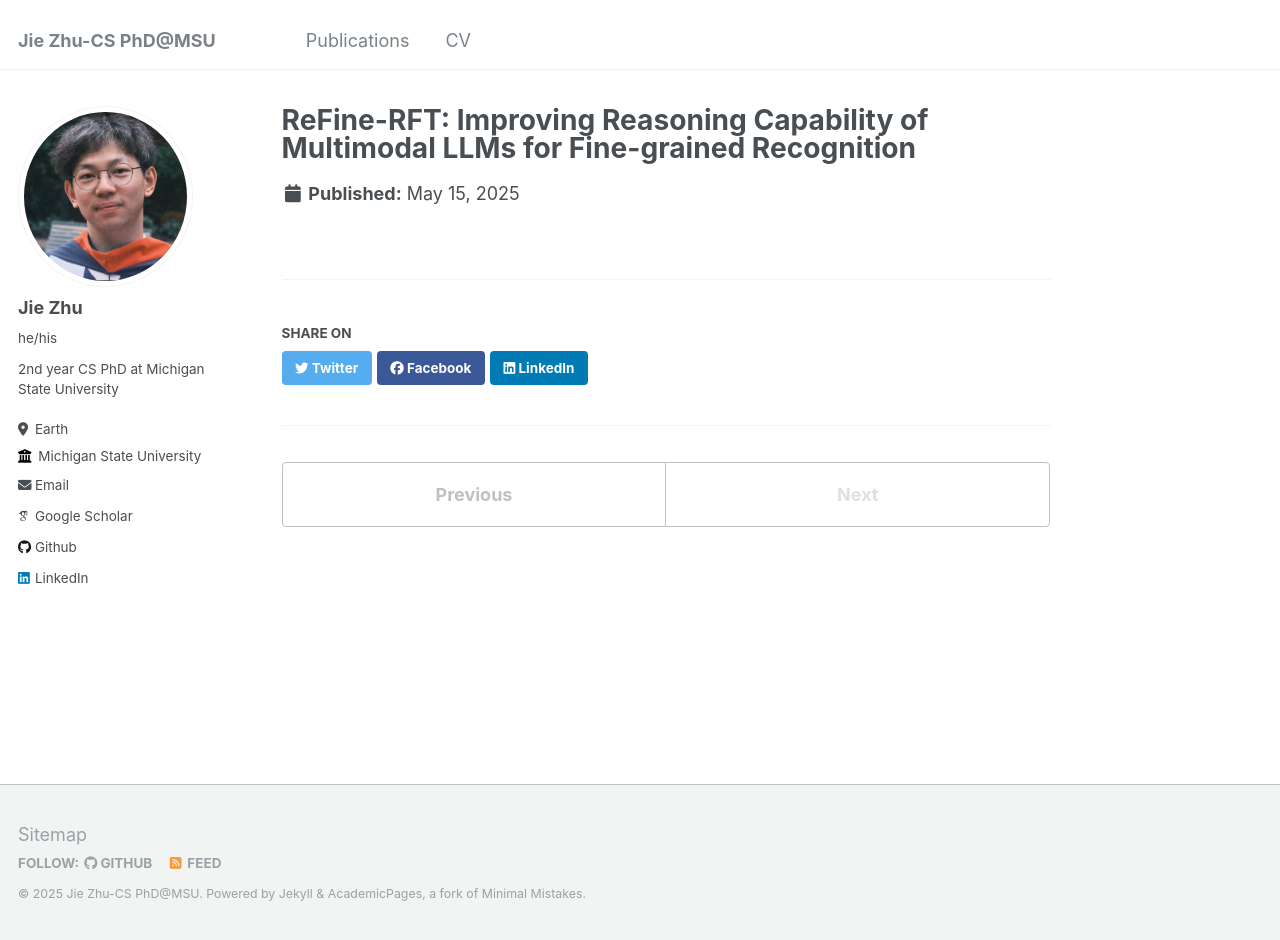
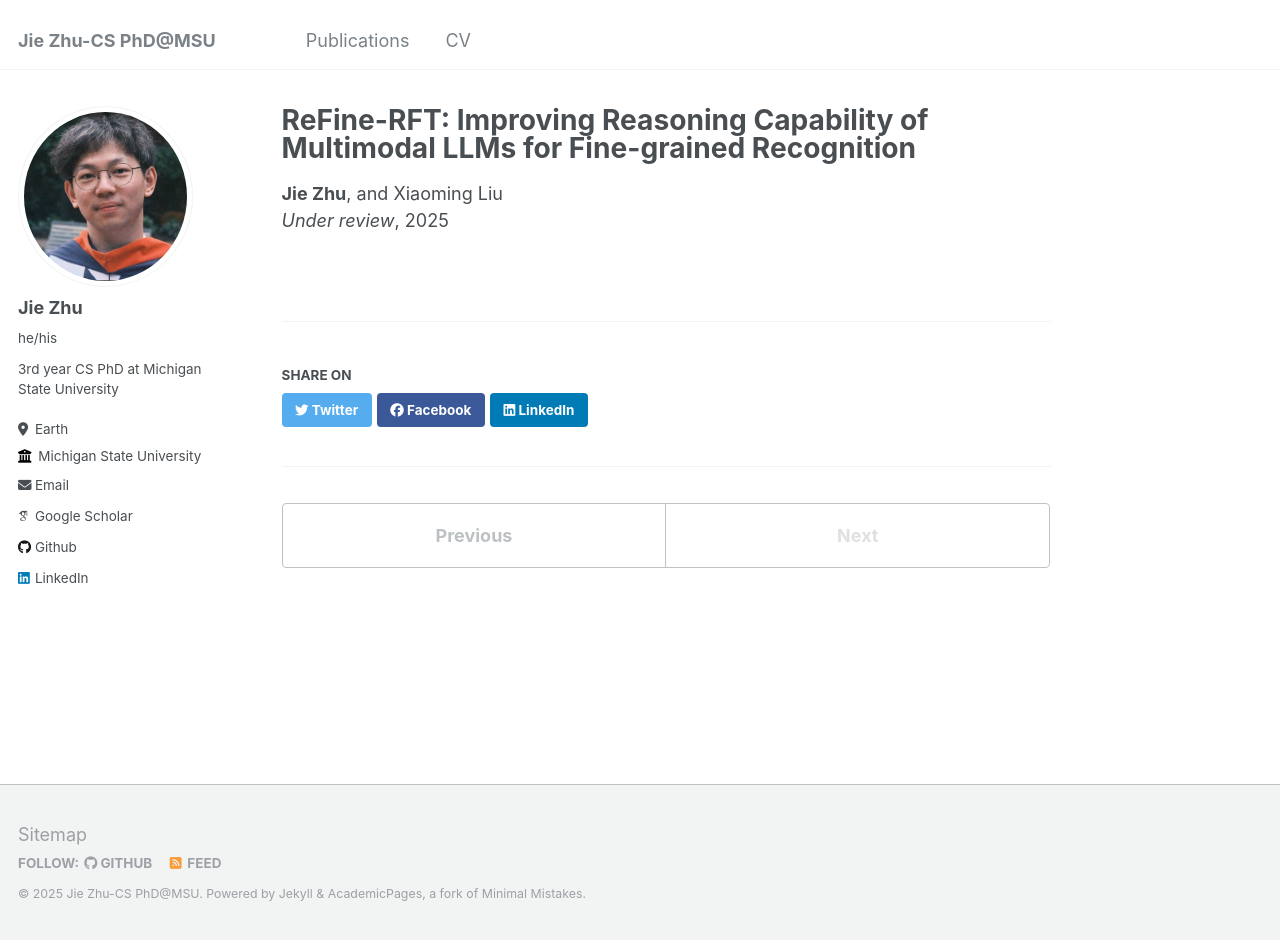
Before and after one commit to jiezhu23/jiezhu23.github.io, a Jekyll site: the page built from _publications/2025-05-15-2ReFineRFT.md, in a window 1280 px wide and 940 px high. Built offline with Jekyll 4.4.1, drawn with Linux system fonts in a browser that asks for light colours; some web fonts are replaced.

Commit message:
update profiles

```diff
--- a/_config.yml
+++ b/_config.yml
@@ -24,7 +24,7 @@ author:
   avatar           : "bio-photo-jie.png"
   name             : "Jie Zhu"
   pronouns         : "he/his"
-  bio              : "2nd year CS PhD at Michigan State University"
+  bio              : "3rd year CS PhD at Michigan State University"
   location         : "Earth"
   employer         : "Michigan State University"
   uri              : # URL
--- a/_publications/2025-05-15-2ReFineRFT.md
+++ b/_publications/2025-05-15-2ReFineRFT.md
@@ -5,7 +5,7 @@ permalink: /publication/2025-05-15-ReFineRFT
 excerpt: ''
 date: 2025-05-15
 authors: '**Jie Zhu**, and Xiaoming Liu'
-# venue: ''
+venue: 'Under review'
 paperurl: '../files/ReFineRFT_Jie.pdf'
 # codeurl: 'https://github.com/junwenchen/ATM'
 # citation: 'Chen J, Zhu J, Kong Y. ATM: Action Temporality Modeling for Video Question Answering[C]//Proceedings of the 31st ACM International Conference on Multimedia. 2023: 4886-4895.'
```
Also changed, not shown: _publications/2025-05-15-1SiT.md (+3 -3 lines).
